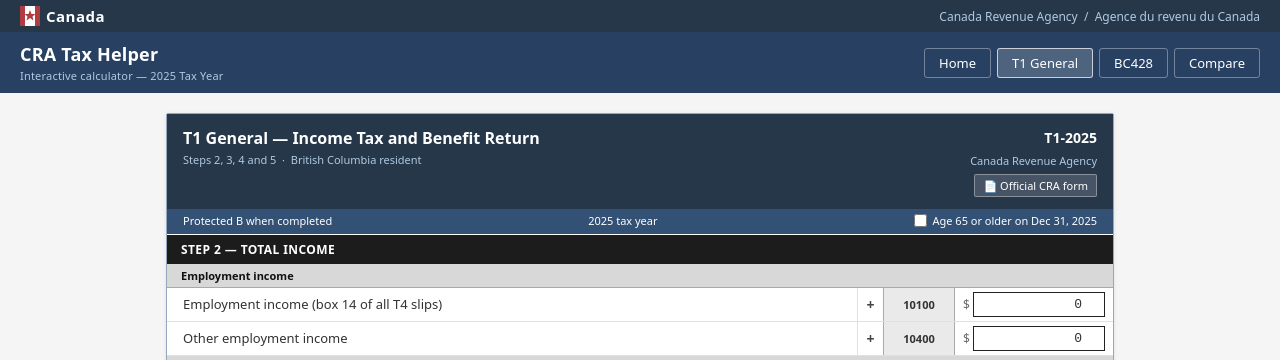
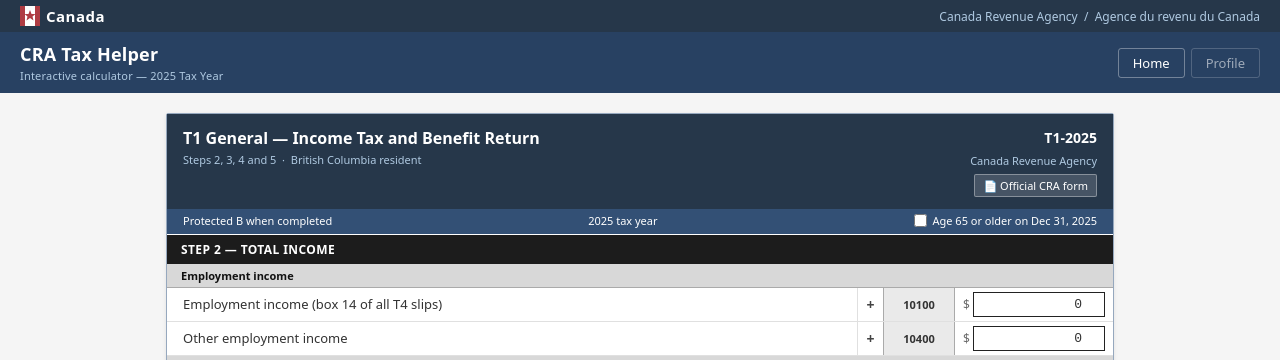
Before and after one commit to brianfong96/CRATaxHelper, a FastAPI app: page /tax/t1 in a window 1280 px wide. Shown: the top 360 px of the page. Run offline with FastAPI, Linux system fonts and the light colour scheme.

Commit message:
refactor: simplify nav to Home + Profile; move Compare into form toolbars
Top nav now shows only Home and Profile (placeholder).
Compare and Export PDF appear contextually in T1 and BC428 form toolbars,
after the user has selected a year/form from the home page.

Co-authored-by: Copilot <223556219+Copilot@users.noreply.github.com>

```diff
--- a/app/templates/base.html
+++ b/app/templates/base.html
@@ -485,9 +485,7 @@
   </h1>
   <nav class="app-nav">
     <a href="{{ root_path }}/" {% if request.url.path == root_path + '/' or request.url.path == root_path %}class="active"{% endif %}>Home</a>
-    <a href="{{ root_path }}/tax/t1"    {% if '/tax/t1' in request.url.path and 'bc428' not in request.url.path %}class="active"{% endif %}>T1 General</a>
-    <a href="{{ root_path }}/tax/bc428" {% if 'bc428' in request.url.path %}class="active"{% endif %}>BC428</a>
-    <a href="{{ root_path }}/tax/compare" {% if 'compare' in request.url.path %}class="active"{% endif %}>Compare</a>
+    <a href="#" style="opacity:.55; cursor:default;" title="Profile — coming soon">Profile</a>
   </nav>
 </div>
 
--- a/app/templates/bc428.html
+++ b/app/templates/bc428.html
@@ -218,6 +218,7 @@
     <button class="btn btn-success" onclick="saveSnapshot()">💾 Save Snapshot</button>
     <button class="btn btn-secondary" onclick="exportPDF()">📄 Export PDF</button>
     <button class="btn btn-outline" onclick="window.print()">🖨 Print</button>
+    <a class="btn btn-outline" href="{{ root_path }}/tax/compare">⇄ Compare</a>
     <button class="btn btn-outline" onclick="clearForm()">Clear</button>
     <button class="btn btn-outline" onclick="loadLastSnapshot()">↩ Load Last Snapshot</button>
     <span style="font-size:11px; color:var(--muted); margin-left:auto;" id="last-saved"></span>
--- a/app/templates/t1.html
+++ b/app/templates/t1.html
@@ -371,6 +371,7 @@
     <button class="btn btn-success" onclick="saveSnapshot()">💾 Save Snapshot</button>
     <button class="btn btn-secondary" onclick="exportPDF()">📄 Export PDF</button>
     <button class="btn btn-outline" onclick="window.print()">🖨 Print</button>
+    <a class="btn btn-outline" href="{{ root_path }}/tax/compare">⇄ Compare</a>
     <button class="btn btn-outline" onclick="clearForm()">Clear</button>
     <button class="btn btn-outline" onclick="loadLastSnapshot()">↩ Load Last Snapshot</button>
     <span style="font-size:11px; color:var(--muted); margin-left:auto;" id="last-saved"></span>
```
